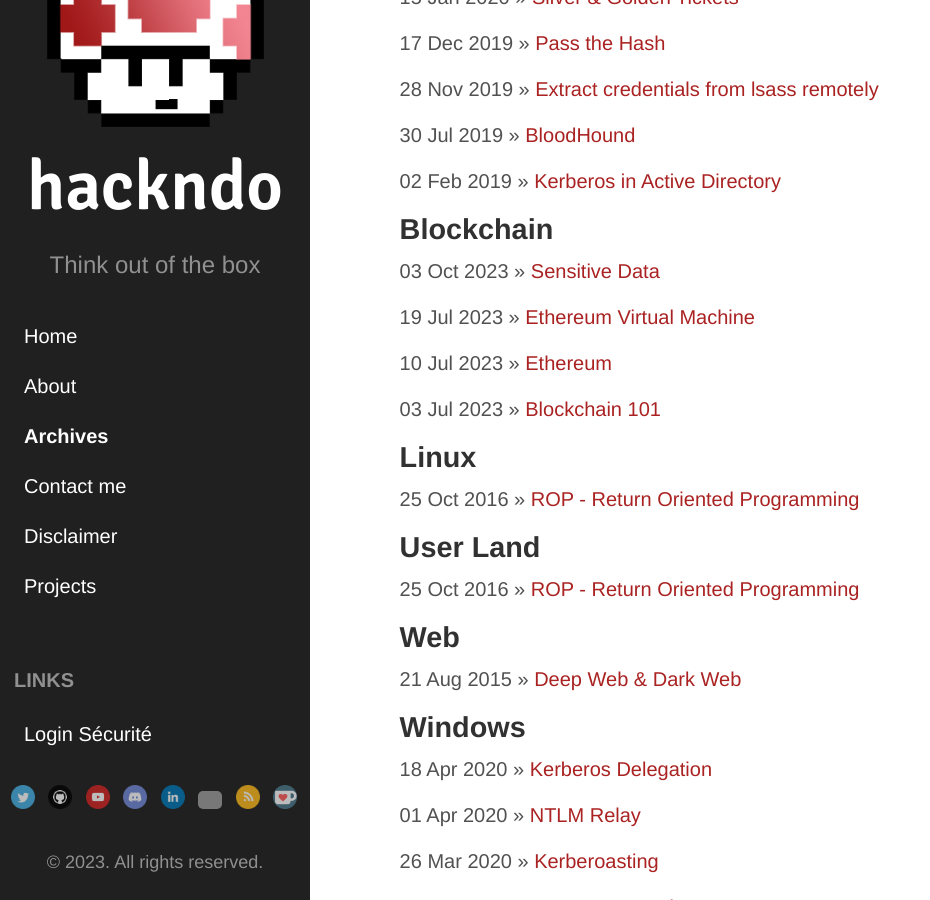
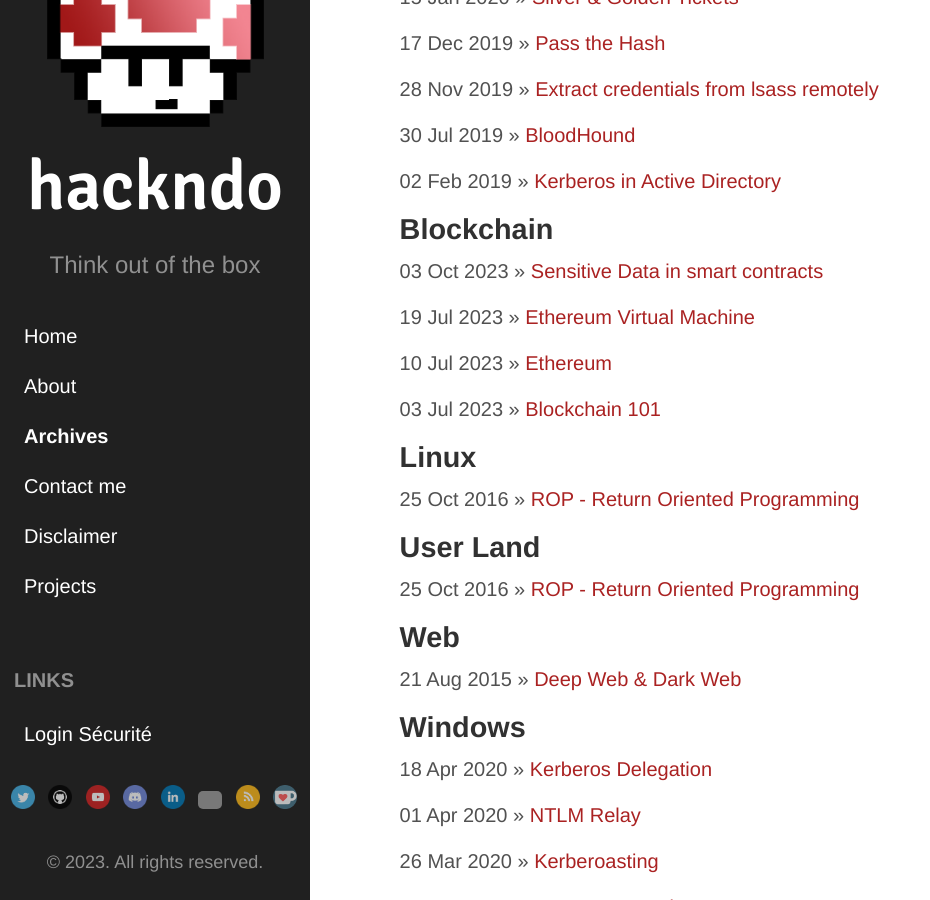
Before and after one commit to Hackndo/en.hackndo.github.io, a Jekyll site: the page built from archives.md, in a window 1280 px wide and 900 px high, scrolled down 467 px. Shown: the whole window, without its empty margins (0-930 px from the left). Built offline with Jekyll 4.4.1, drawn with Linux system fonts in a browser that asks for light colours; grey boxes are pictures that could not be loaded.

Commit message:
Update title

```diff
--- a/_posts/2023-07-24-sensitive-data.md
+++ b/_posts/2023-07-24-sensitive-data.md
@@ -1,5 +1,5 @@
 ---
-title: "Sensitive Data"
+title: "Sensitive Data in smart contracts"
 date: 2023-10-03 08:09:08
 author: "Pixis"
 layout: post
```
